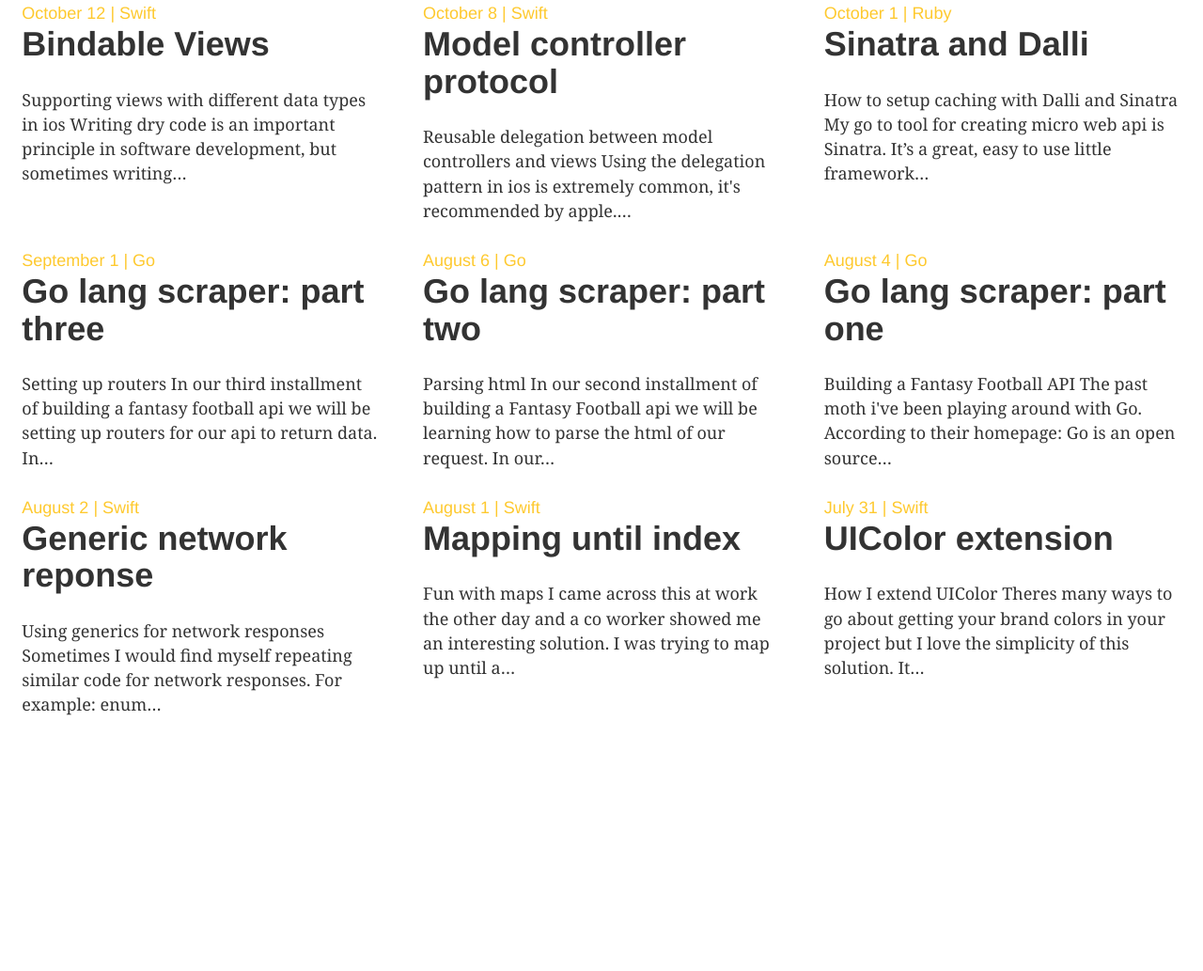
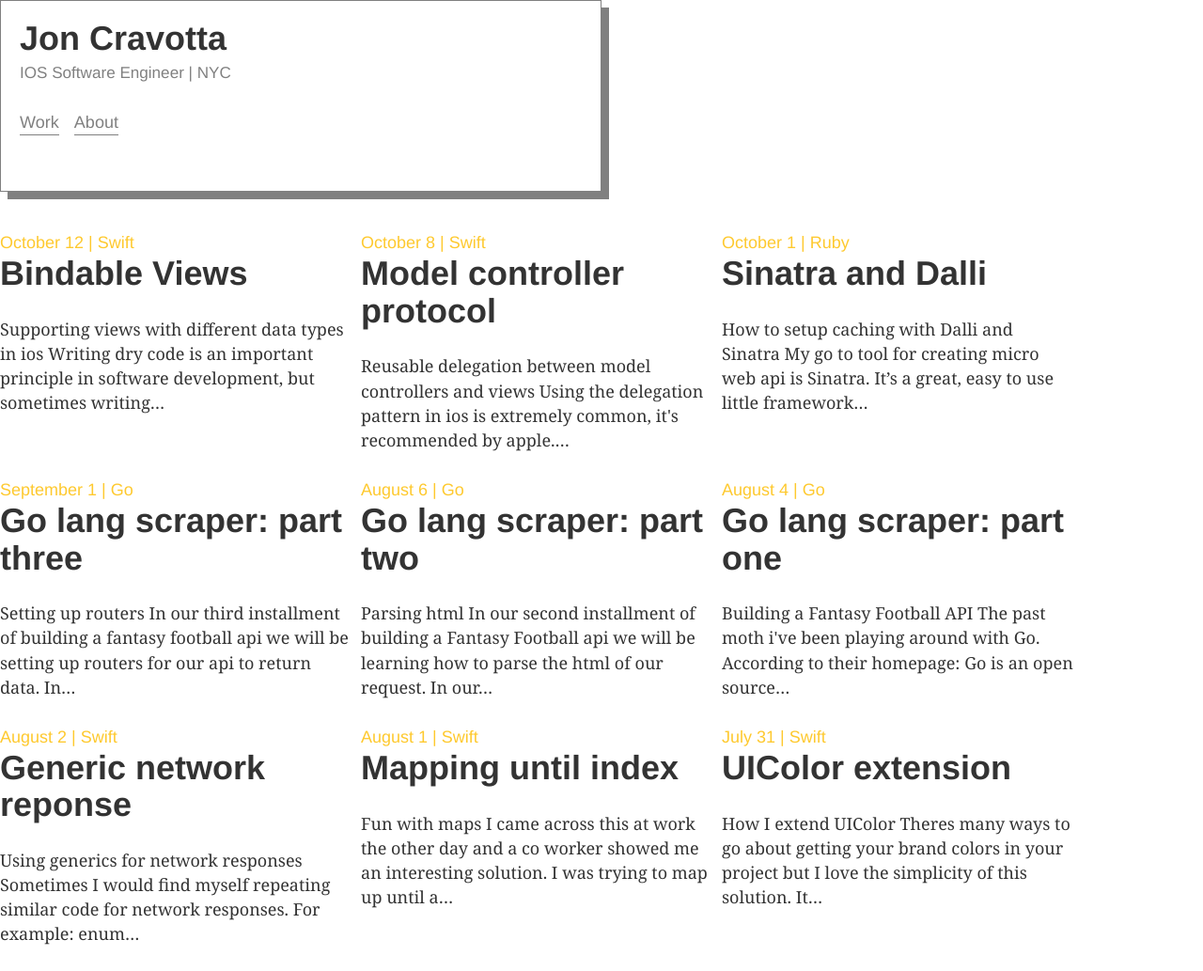
Before and after one commit to joncravotta/big-apple-byte, a Gatsby site: page / in a window 1280 px wide. Shown: the whole page at 94% size. Before the commit the page ends 800 px from the top, so only its background shows below. Built offline with nearby package versions, Linux system fonts and the light colour scheme; Gatsby itself is replaced by a stand-in of ours; some packages are replaced by stand-ins of ours.

Commit message:
started creating profile box

```diff
--- /dev/null
+++ b/src/components/profile-box-css-modules.module.css
@@ -0,0 +1,51 @@
+.container {
+  border: 1px solid #fec92e;
+  box-shadow: 4px 4px 0 #fec92e;
+  transition: box-shadow .23s cubic-bezier(.33,.66,.66,1);
+  width: 50%;
+  padding: 20px;
+  margin-bottom: 40px;
+  font-family: "Helvetica Neue";
+}
+
+.container h1 {
+  margin-bottom: 0.3rem;
+}
+
+.container p {
+  color: gray;
+  font-size: 0.95rem;
+}
+
+.container:hover {
+  border: 1px solid gray;
+  box-shadow: 8px 8px 0 gray;
+}
+
+.menu {
+  display: flex;
+  flex-direction: row;
+  list-style: none;
+  margin-left: 0;
+}
+
+.menu li {
+  margin-right: .9rem;
+  border-bottom: 1px solid gray;
+}
+
+.menu a {
+  color: gray;
+  text-decoration: none;
+}
+
+.menu li:hover {
+  cursor: pointer;
+  border-bottom: 1px solid #fec92e;
+}
+
+@media (max-width: 800px) {
+  .container {
+    width: 100%;
+  }
+}
--- /dev/null
+++ b/src/components/profile-box.js
@@ -0,0 +1,15 @@
+import React from 'react'
+import styles from "./profile-box-css-modules.module.css";
+
+const ProfileBox = () => (
+  <div className={styles.container}>
+    <h1>Jon Cravotta</h1>
+    <p className={styles.subtitle}>IOS Software Engineer | NYC</p>
+    <ul className={styles.menu}>
+      <li><a>Work</a></li>
+      <li><a>About</a></li>
+    </ul>
+  </div>
+)
+
+export default ProfileBox
--- a/src/pages/index-css-modules.module.css
+++ b/src/pages/index-css-modules.module.css
@@ -1,14 +1,14 @@
 .postContainer {
   display: flex;
-  justify-content: space-around;
+  justify-content: flex-start;
   flex-direction: row;
   flex-wrap: wrap;
   align-content: flex-start;
 }
 
 .post {
-  width: 400px;
-  padding: 0 10px;
+  width: 30%;
+  padding-right: 10px;
 }
 
 .post h3 {
@@ -20,13 +20,21 @@
   font-family: "Helvetica Neue"
 }
 
-@media (max-width: 800px) {
+@media (max-width: 1000px) {
+  .postContainer {
+    justify-content: space-around;
+  }
+
   .post {
-    width: 300px;
+    width: 40%;
   }
 }
 
-@media (max-width: 600px) {
+@media (max-width: 800px) {
+  .postContainer {
+    justify-content: space-around;
+  }
+
   .post {
     width: 100%;
   }
--- a/src/pages/index.js
+++ b/src/pages/index.js
@@ -1,6 +1,7 @@
 import Link from "gatsby-link";
 import React from 'react';
 // Syntax highlighting
+import ProfileBox from '../components/profile-box'
 import styles from "./index-css-modules.module.css";
 
 require("prismjs/themes/prism-okaidia.css");
@@ -9,18 +10,21 @@ require("prismjs/themes/prism-okaidia.css");
 export default ({ data }) => {
   console.log(data);
   return (
+    <div>
+      <ProfileBox />
       <div className={styles.postContainer}>
         {data.allMarkdownRemark.edges.map(({ node }) => (
           <div className={styles.post} key={node.id}>
           <Link to={node.fields.slug} style={{ textDecoration: `none`, color: `inherit` }} >
               <span>{node.frontmatter.date} | {node.frontmatter.categories}</span>
               <h3>{node.frontmatter.title}{" "}</h3>
-
               <p>{node.excerpt}</p>
             </Link>
           </div>
         ))}
       </div>
+    </div>
+
   );
 };
 
```
Lines whose indentation alone changed are shown as unchanged.
